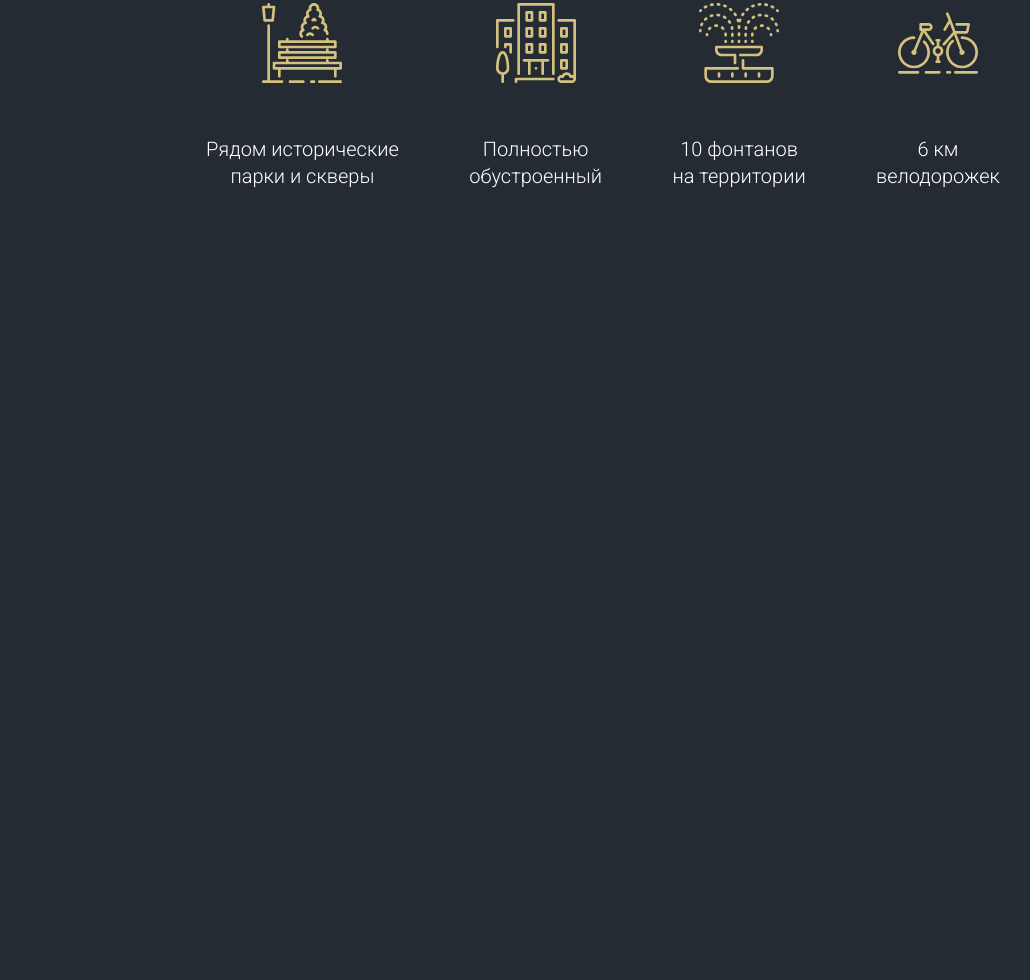
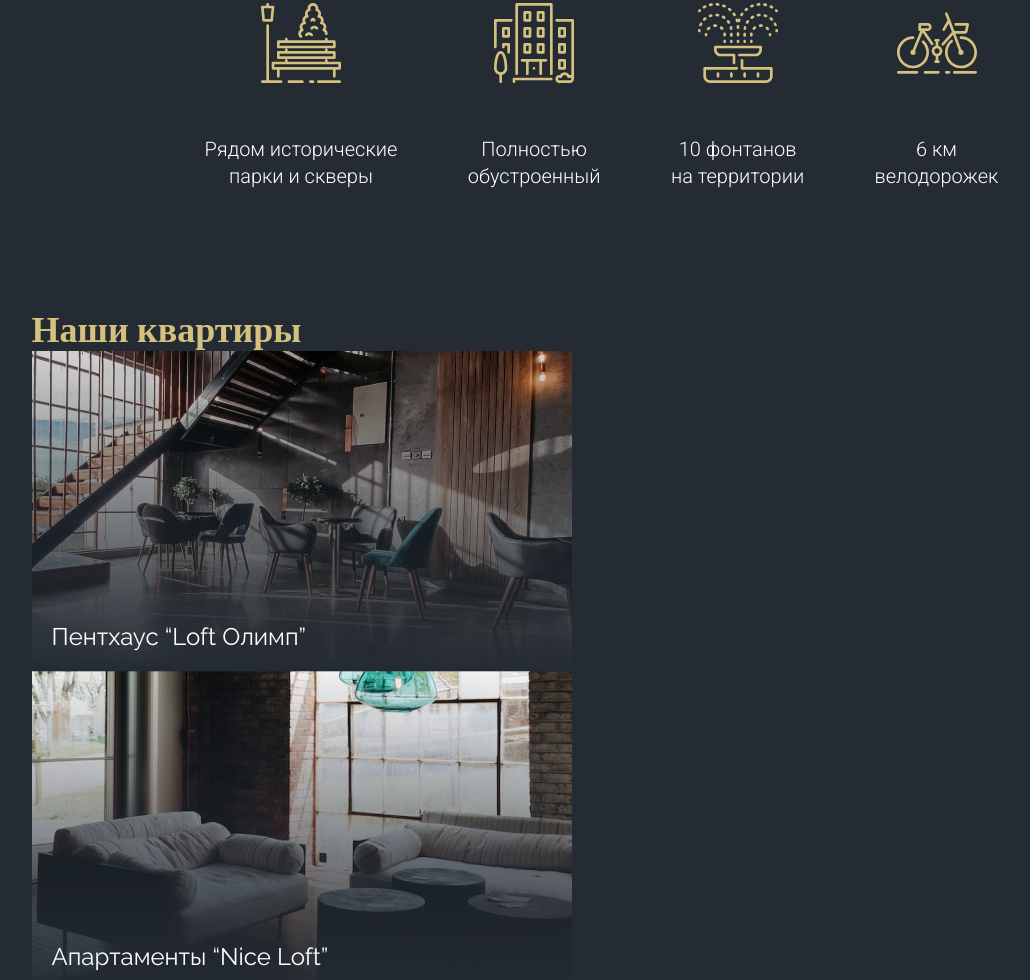
Before and after one commit to Kirien1991/lofthouseTest, a website: page index.html in a window 1280 px wide. Shown: the part 960-1940 px from the top of the page, without its empty margins (44-1074 px from the left). Before the commit the page ends 1273 px from the top, so only its background shows below. Drawn offline with nearby package versions, Linux system fonts and the light colour scheme; a web font is replaced by a local one.

Commit message:
commit10

```diff
--- a/index.html
+++ b/index.html
@@ -46,7 +46,7 @@
         </div>
 
         <div class="banner">
-          <h1 class="title-accent">
+          <h2 class="title-accent">
             Жилой комплекс <br />
             <span>в историческом центре</span>
             <a href="#beneficts">
@@ -99,5 +99,38 @@
         </div>
       </div>
     </section>
+
+    <section class="apartments">
+      <div class="container">
+        <div class="apartments__item">
+          <div class="apartments__title">
+            <h2 class="title-accent title-accent--start">Наши квартиры</h2>
+          </div>
+        </div>
+
+          <div class="card">
+            <div class="card__item">
+              <img src="./image/apartments/01.jpg" alt="lofr Olimp" class="card__image">
+              <div class="card__text">Пентхаус “Loft Олимп”</div>
+            </div>
+
+            <div class="card__item">
+              <img src="./image/apartments/02.jpg" alt="lofr Olimp" class="card__image">
+              <div class="card__text">Апартаменты “Nice Loft”</div>
+            </div>
+
+            <div class="card__item">
+              <img src="./image/apartments/03.jpg" alt="lofr Olimp" class="card__image">
+              <div class="card__text">Апартаменты “Loft Studio”</div>
+            </div>
+
+            <div class="card__item">
+              <img src="./image/apartments/04.jpg" alt="lofr Olimp" class="card__image">
+              <div class="card__text">Loft квартира “Престиж”</div>
+            </div>
+          </div>
+
+      </div>
+    </section>
   </body>
 </html>
--- a/scss/base/_base.scss
+++ b/scss/base/_base.scss
@@ -14,13 +14,17 @@ body {
 
 .title-accent {
   position: relative;
-  padding-bottom: 121px;
   text-align: center;
   font-size: 48px;
   font-family: $font-accent;
   color: $accent;
   font-weight: 700;
 
+  &--start {
+    text-align: start;
+    font-size: 36px;
+  }
+
   span {
     padding-left: 12px;
   }
--- /dev/null
+++ b/scss/block/_apartments.scss
@@ -0,0 +1,7 @@
+.apartments {
+  &__item {
+  }
+
+  &__title {
+  }
+}
--- a/scss/block/_banner.scss
+++ b/scss/block/_banner.scss
@@ -3,7 +3,7 @@
 
   &__icon {
     position: absolute;
-    bottom: 0;
+    bottom: -121px;
     left: 50.6%;
     transform: translate(-50%, 0%);
   }
--- /dev/null
+++ b/scss/block/_card.scss
@@ -0,0 +1,18 @@
+.card {
+  &__item {
+    position: relative;
+  }
+
+  &__image {
+  }
+
+  &__text {
+    font-family: $font-raleway;
+    color: $white;
+    font-size: 24px;
+
+    position: absolute;
+    bottom: 20px;
+    left: 20px;
+  }
+}
--- a/scss/block/_header.scss
+++ b/scss/block/_header.scss
@@ -19,5 +19,8 @@
     display: grid;
     grid-template-columns: 1fr 1fr;
     gap: 80px;
+    padding-bottom: 58px;
+    min-height: 200px;
+    align-items: end;
   }
 }
--- a/scss/block/_testimonials.scss
+++ b/scss/block/_testimonials.scss
@@ -1,5 +1,5 @@
 .testimonials {
-  padding: 123px 0;
+  padding: 123px 3px 113px 0;
   overflow: hidden;
   &__item {
     text-align: center;
--- a/scss/main.scss
+++ b/scss/main.scss
@@ -9,5 +9,6 @@
 @import "./block/nav";
 @import "./block/text";
 @import "./block/banner";
-
 @import "./block/testimonials";
+@import "./block/apartments";
+@import "./block/card";
```
Also changed, not shown: css/main.css, image/apartments/01.jpg (added), image/apartments/02.jpg (added), image/apartments/03.jpg (added), image/apartments/04.jpg (added).
